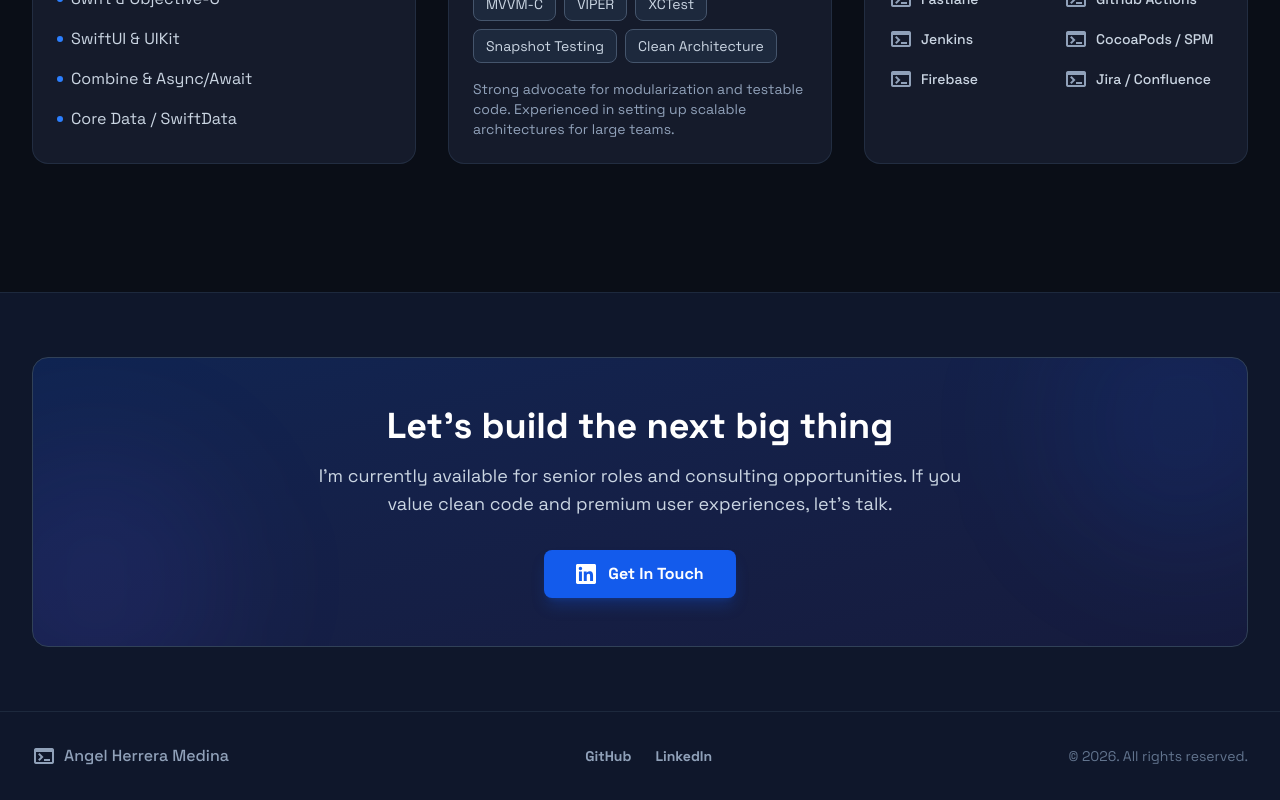
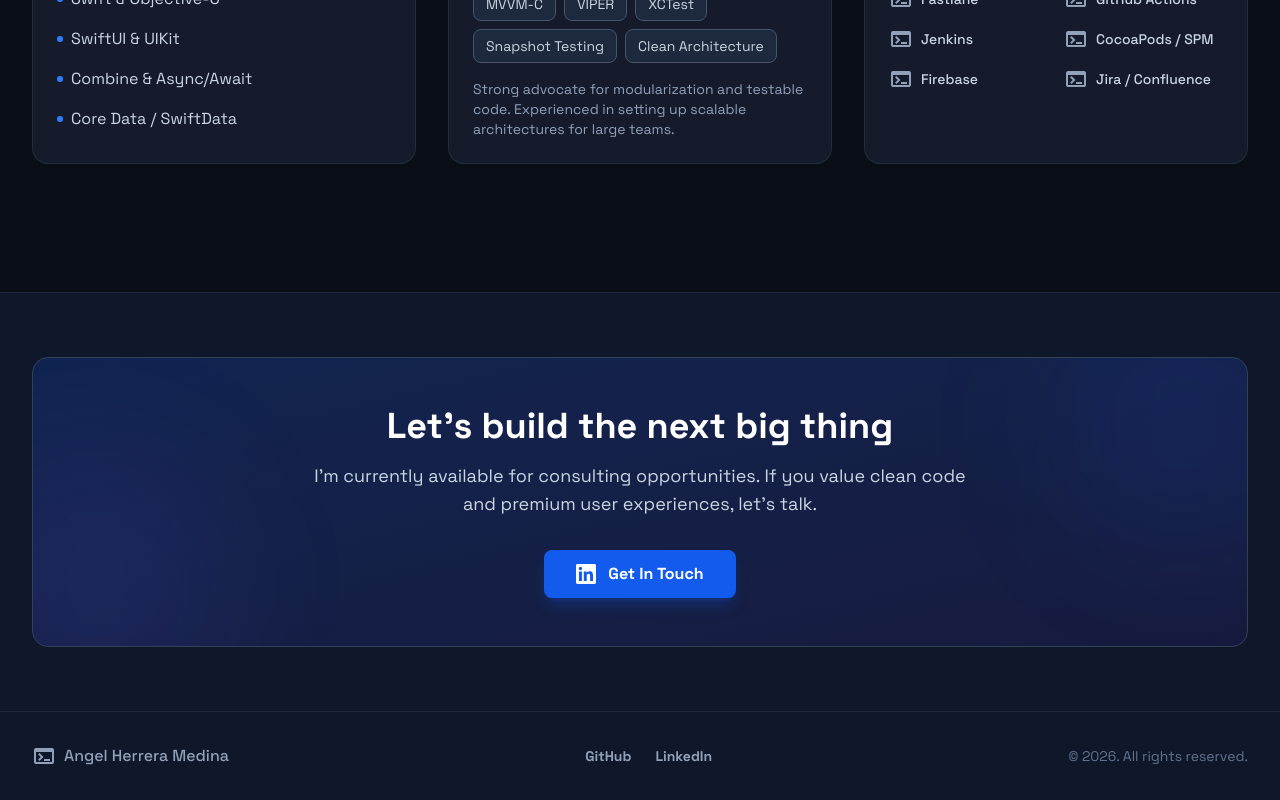
Before and after one commit to fulminex/fulminex.github.io, a React (Vite) app: page / in a window 1280 px wide. Shown: the part 3165-3965 px from the top of the page. Built offline with nearby package versions, Linux system fonts and the light colour scheme.

Commit message:
feat: conditionally hide 'senior roles' text based on isOpenForOpportunities

```diff
--- a/src/components/ContactBanner.tsx
+++ b/src/components/ContactBanner.tsx
@@ -1,4 +1,4 @@
-import { socialLinks } from '../data/mockData';
+import { socialLinks, isOpenForOpportunities } from '../data/mockData';
 
 export interface ContactBannerProps { }
 
@@ -12,7 +12,7 @@ export default function ContactBanner({ }: ContactBannerProps) {
                 <div className="relative z-10 max-w-2xl mx-auto">
                     <h2 className="text-3xl md:text-4xl font-bold text-white mb-4">Let's build the next big thing</h2>
                     <p className="text-slate-300 mb-8 text-lg">
-                        I'm currently available for senior roles and consulting opportunities. If you value clean code and premium user experiences, let's talk.
+                        I'm currently available for {isOpenForOpportunities && "senior roles and "}consulting opportunities. If you value clean code and premium user experiences, let's talk.
                     </p>
                     <div className="flex flex-col sm:flex-row gap-4 justify-center">
                         <a
```
